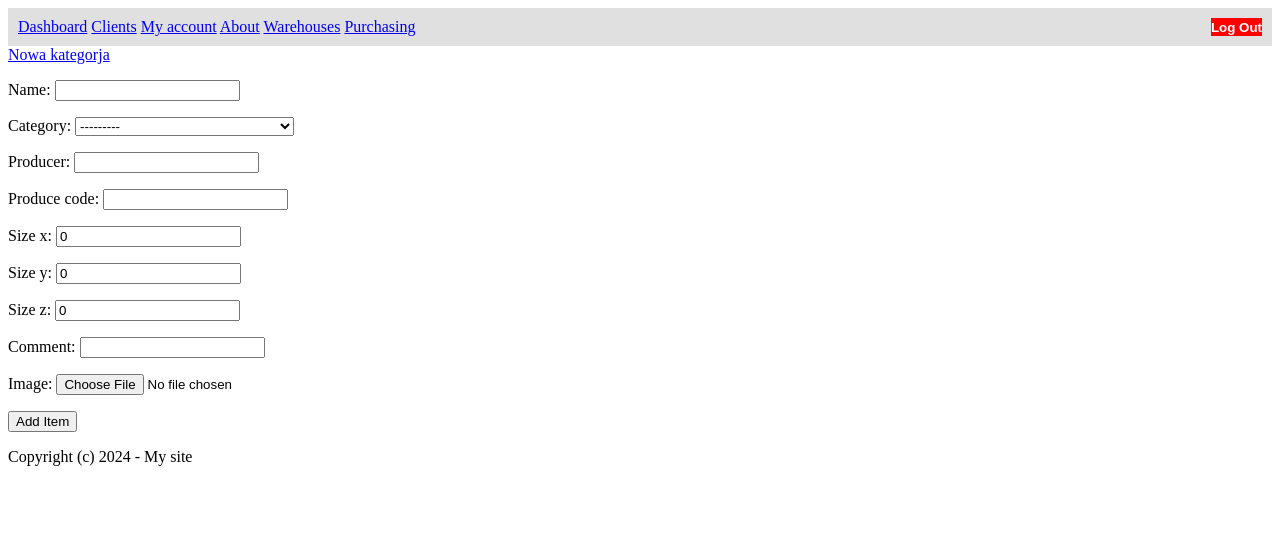
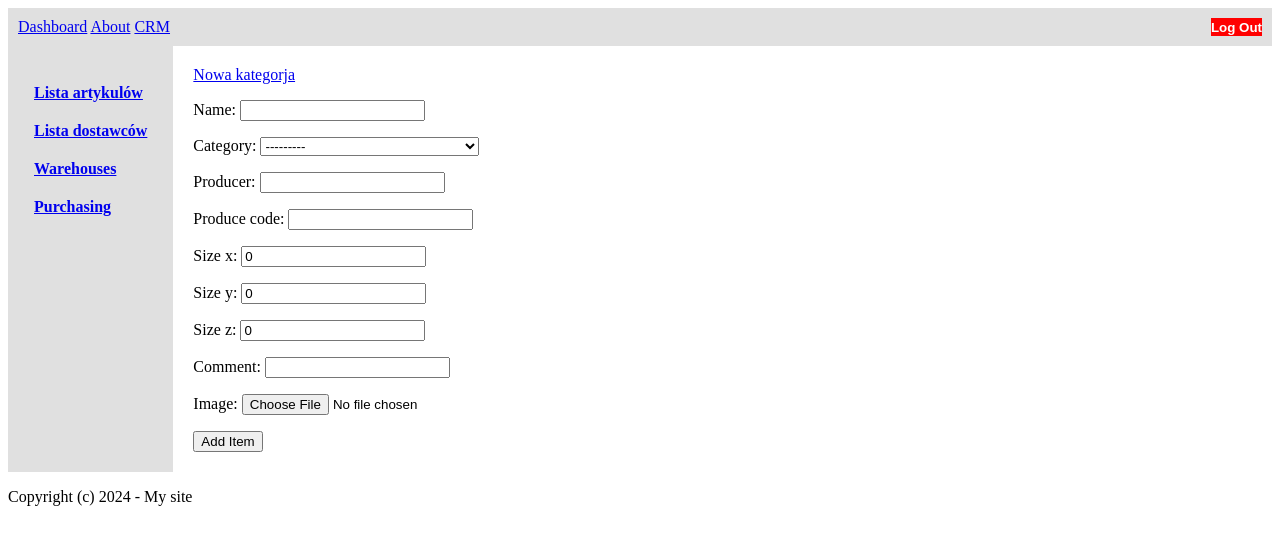
Before and after one commit to OleksandrCherniavskyi/13.My_eshop, a Django app: page /warehouses/add_item in a window 1280 px wide. Shown: the top 545 px of the page. Run offline with Django 5.2, Linux system fonts and the light colour scheme; a user stored in the database is signed in; data comes from the database, SQL or seed files in the repository; both versions use the stored data as it was after the commit.

Commit message:
create CRM page

```diff
--- /dev/null
+++ b/mysite/core/static/core/css/crm.css
@@ -0,0 +1,23 @@
+.columns-container {
+    display: flex;
+}
+
+.left-sidebar {
+    width: 1/8 * 100%; /* Adjust the width as needed */
+    background-color: #e0e0e0; /* Add background color as needed */
+    padding: 20px; /* Add padding or styling as needed */
+}
+
+.right-sidebar {
+    width: 5/6 * 100%; /* Adjust the width as needed */
+    padding: 20px; /* Add padding or styling as needed */
+}
+
+.link-text {
+    display: block;
+    padding: 2px 6px;
+    text-decoration: none;
+    color: #333; /* Link text color */
+    transition: background-color 0.3s; /* Add a smooth transition */
+    font-weight: bold;
+}
--- /dev/null
+++ b/mysite/core/templates/core/crm.html
@@ -0,0 +1,22 @@
+{% extends 'core/base.html' %}
+{% load static %}
+{% block title %}CRM{% endblock %}
+
+{% block content %}
+{% if request.user.is_superuser %}
+    <link rel="stylesheet" href="{% static 'core/css/crm.css' %}">
+    <div class="columns-container">
+        <div class="left-sidebar">
+            <p class="link-text"><a href="{% url 'item_list' %}">Lista artykulów</a></p>
+            <p class="link-text"><a href="{% url 'supplier_list' %}" >Lista dostawców</a></p>
+            <p class="link-text"><a href="{% url 'warehouses' %}" >Warehouses</a></p>
+            <p class="link-text"><a href="{% url 'supplier_list' %}" >Purchasing</a></p>
+
+        </div>
+
+        <div class="right-sidebar">
+            {% block main_content %}{% endblock %}
+        </div>
+    </div>
+{% endif %}
+{% endblock %}
--- a/mysite/core/templates/core/navbar.html
+++ b/mysite/core/templates/core/navbar.html
@@ -7,14 +7,12 @@
     <!-- Left side links -->
     <div class="left-side">
         <a href="{% url 'dashboard' %}" class="text-white">Dashboard</a>
-        <a href="#" class="text-white">Clients</a>
-        <a href="#" class="text-white">My account</a>
+
         <a href="{% url 'about' %}" class="text-white">About</a>
 
         <!-- Superuser link -->
         {% if request.user.is_superuser %}
-            <a href="{% url 'warehouses' %}" class="text-white">Warehouses</a>
-            <a href="{% url 'supplier_list' %}" class="text-white">Purchasing</a>
+            <a href="{% url 'crm' %}" class="text-white">CRM</a>
         {% endif %}
     </div>
 
--- a/mysite/core/urls.py
+++ b/mysite/core/urls.py
@@ -10,6 +10,7 @@ from . import views
 urlpatterns = [
     path('', views.index, name='index'),
     path('about/', views.about, name='about'),
+    path('crm/', views.crm, name='crm'),
     ]
 
 
--- a/mysite/core/views.py
+++ b/mysite/core/views.py
@@ -6,3 +6,6 @@ def index(request):
 
 def about(request):
     return render(request, 'core/about.html')
+
+def crm(request):
+    return render(request, 'core/crm.html')
--- a/mysite/purchasing/templates/purchasing/add_supplier.html
+++ b/mysite/purchasing/templates/purchasing/add_supplier.html
@@ -1,8 +1,8 @@
-{% extends 'core/base.html' %}
+{% extends 'core/crm.html' %}
 
 {% block title %}Dodaj nowego dostawce{% endblock %}
 
-{% block content %}
+{% block main_content %}
 
 <form method="post" enctype="multipart/form-data">
         {% csrf_token %}
--- a/mysite/purchasing/templates/purchasing/add_supplieritem.html
+++ b/mysite/purchasing/templates/purchasing/add_supplieritem.html
@@ -1,8 +1,8 @@
-{% extends 'core/base.html' %}
+{% extends 'core/crm.html' %}
 
 {% block title %}Artykuly dostawców{% endblock %}
 
-{% block content %}
+{% block main_content %}
 
 <form method="post" enctype="multipart/form-data">
         {% csrf_token %}
--- a/mysite/purchasing/templates/purchasing/supplier_detail.html
+++ b/mysite/purchasing/templates/purchasing/supplier_detail.html
@@ -1,8 +1,8 @@
-{% extends 'core/base.html' %}
+{% extends 'core/crm.html' %}
 
 {% block title %}Supplier Detail: {{ supplier.short_name }}{% endblock %}
 
-{% block content %}
+{% block main_content %}
     <h2>{{ supplier.short_name }}</h2>
     <p>Full Name: {{ supplier.name }}</p>
     <p>Kod pocztowy: {{ supplier.zip_code }}</p>
--- a/mysite/purchasing/templates/purchasing/supplier_list.html
+++ b/mysite/purchasing/templates/purchasing/supplier_list.html
@@ -1,8 +1,8 @@
-{% extends 'core/base.html' %}
+{% extends 'core/crm.html' %}
 
 {% block title %}Lista dostawców{% endblock %}
 
-{% block content %}
+{% block main_content %}
 
 {% if not suppliers %}
     <p>Brak dostawców.</p>
--- a/mysite/purchasing/templates/purchasing/supplieritem_list.html
+++ b/mysite/purchasing/templates/purchasing/supplieritem_list.html
@@ -1,9 +1,9 @@
 <!-- In your_app/templates/your_app/supplieritem_list.html -->
-{% extends 'core/base.html' %}
+{% extends 'core/crm.html' %}
 
 {% block title %}Supplier Item List{% endblock %}
 
-{% block content %}
+{% block main_content %}
 
 {% if not supplier_items %}
         <p>No items available for this supplier.</p>
--- a/mysite/warehouses/templates/warehouses/add_category.html
+++ b/mysite/warehouses/templates/warehouses/add_category.html
@@ -1,8 +1,8 @@
-{% extends 'core/base.html' %}
+{% extends 'core/crm.html' %}
 
 {% block title %}Add category{% endblock %}
 
-{% block content %}
+{% block main_content %}
 
 <form method="post" enctype="multipart/form-data">
     {% csrf_token %}
--- a/mysite/warehouses/templates/warehouses/add_item.html
+++ b/mysite/warehouses/templates/warehouses/add_item.html
@@ -1,8 +1,8 @@
-{% extends 'core/base.html' %}
+{% extends 'core/crm.html' %}
 
 {% block title %}Add item{% endblock %}
 
-{% block content %}
+{% block main_content %}
 <a href="{% url 'add_category' %}" class="py-4 px-6 bg-teal-600 rounded-xl text-white">Nowa kategorja</a>
 <form method="post" enctype="multipart/form-data">
         {% csrf_token %}
--- a/mysite/warehouses/templates/warehouses/item_detail.html
+++ b/mysite/warehouses/templates/warehouses/item_detail.html
@@ -1,9 +1,9 @@
 <!-- In your warehouse app's templates/warehouse/item_detail.html -->
-{% extends 'core/base.html' %}
+{% extends 'core/crm.html' %}
 
 {% block title %}Item Detail: {{ item.name }}{% endblock %}
 
-{% block content %}
+{% block main_content %}
     <h2>{{ item.name }}</h2>
     <p>Category: {{ item.category }}</p>
     <p>Producer: {{ item.producer }}</p>
```
Also changed, not shown: mysite/core/static/core/css/about.css (deleted, +0 -14 lines), mysite/core/templates/core/about.html (+0 -15 lines), mysite/warehouses/templates/warehouses/item_list.html (+70 -22 lines), mysite/warehouses/templates/warehouses/warehouse.html (+4 -9 lines), mysite/db.sqlite3.
